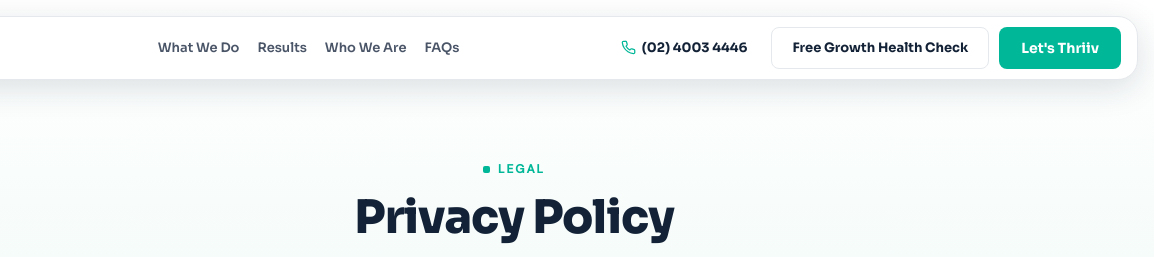
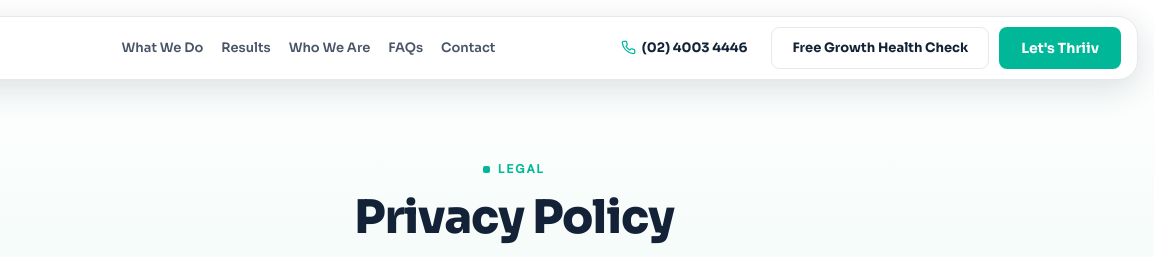
Before and after one commit to thriiv-digital/website, a plain HTML site: page privacy-policy/index.html in a window 1280 px wide. Shown: the top 257 px of the page, 126-1280 px from the left. Drawn offline with Linux system fonts and the light colour scheme.

Commit message:
Add Contact link to nav and footer across remaining pages

```diff
--- a/privacy-policy/index.html
+++ b/privacy-policy/index.html
@@ -321,6 +321,7 @@ src="https://www.facebook.com/tr?id=1647935813463644&ev=PageView&noscript=1"
     <a href="/results/" class="nav-link" onclick="closeNav()">Results</a>
     <a href="/#who-we-are" class="nav-link" onclick="closeNav()">Who We Are</a>
     <a href="/#faq" class="nav-link" onclick="closeNav()">FAQs</a>
+    <a href="/contact/" class="nav-link" onclick="closeNav()">Contact</a>
   </div>
   <div class="nav-right">
     <a href="tel:+61240034446" class="nav-phone-link"><svg viewBox="0 0 24 24" fill="none" stroke="currentColor" stroke-width="2" stroke-linecap="round" stroke-linejoin="round"><path d="M22 16.92v3a2 2 0 0 1-2.18 2 19.79 19.79 0 0 1-8.63-3.07 19.5 19.5 0 0 1-6-6 19.79 19.79 0 0 1-3.07-8.67A2 2 0 0 1 4.11 2h3a2 2 0 0 1 2 1.72c.13.96.36 1.9.7 2.81a2 2 0 0 1-.45 2.11L8.09 9.91a16 16 0 0 0 6 6l1.27-1.27a2 2 0 0 1 2.11-.45c.91.34 1.85.57 2.81.7A2 2 0 0 1 22 16.92z"/></svg>(02) 4003 4446</a>
@@ -485,6 +486,7 @@ src="https://www.facebook.com/tr?id=1647935813463644&ev=PageView&noscript=1"
           <a href="/results/">Results</a>
           <a href="/#who-we-are">Who We Are</a>
           <a href="/#faq">FAQs</a>
+          <a href="/contact/">Contact</a>
         </div>
       </div>
 
```
Also changed, not shown: thank-you-audit/index.html (+2 -0 lines), thank-you-call/index.html (+2 -0 lines), thank-you-healthcheck/index.html (+2 -0 lines), thank-you-question/index.html (+2 -0 lines), wollongong-ads/index.html (+2 -0 lines), wollongong-seo/index.html (+2 -0 lines).
